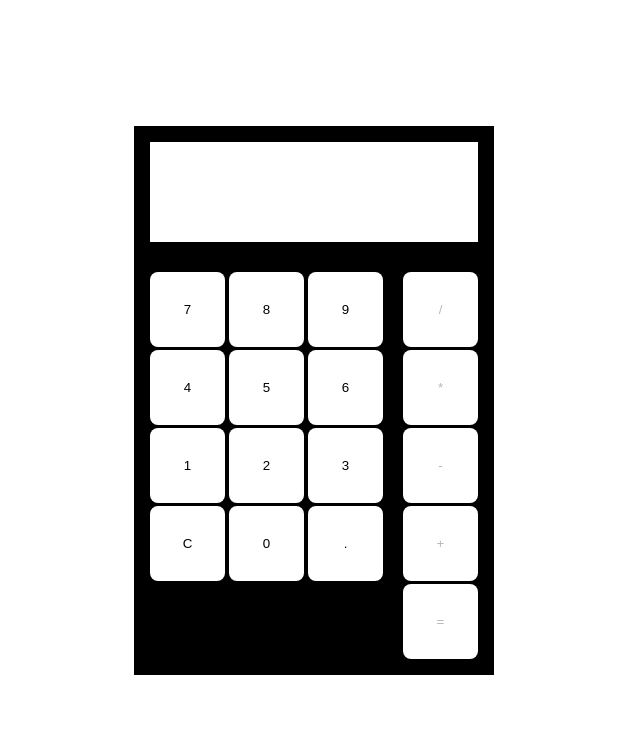
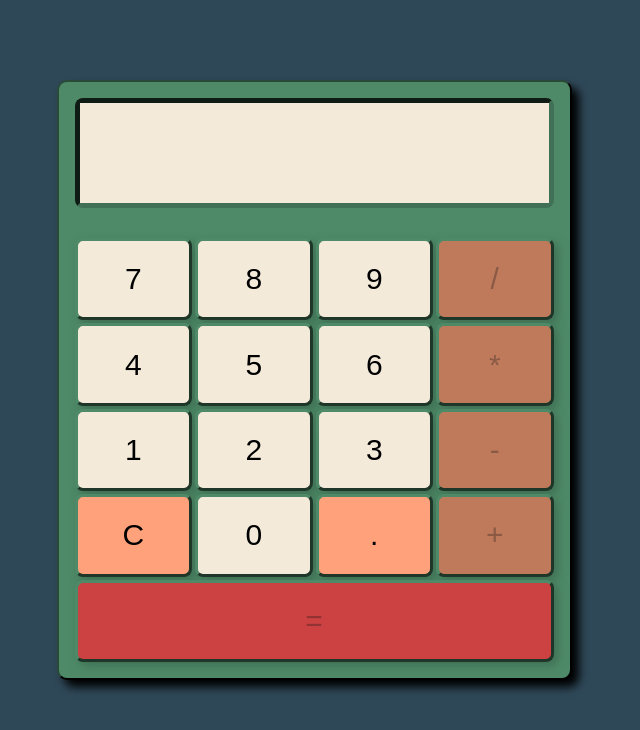
Before and after one commit to PotaytoDev/calculator, a plain HTML site: page index.html in a window 1280 px wide. Shown: the whole page, without its empty margins (326-966 px from the left). Drawn offline with Linux system fonts and the light colour scheme.

Commit message:
Modify content layout and styles of calculator

```diff
--- a/index.html
+++ b/index.html
@@ -12,40 +12,34 @@
     <div id="display-container">
       <div id="display"></div>
     </div>
-    <div id="calculator-buttons-container">
-      <div id="bottom-left-container">
-        <div id="extra-buttons-container"></div>
-        <div id="number-buttons-container">
-          <div id="number-buttons-row-1">
+
+    <div id="buttons-container">
+      <div id="buttons-row-1" class="button-row">
         <button id="button-7" class="number-button">7</button>
         <button id="button-8" class="number-button">8</button>
         <button id="button-9" class="number-button">9</button>
+        <button id="button-division" class="operator-button">/</button>
       </div>
-          <div id="number-buttons-row-2">
+      <div id="buttons-row-2" class="button-row">
         <button id="button-4" class="number-button">4</button>
         <button id="button-5" class="number-button">5</button>
         <button id="button-6" class="number-button">6</button>
+        <button id="button-multiplication" class="operator-button">*</button>
       </div>
-          <div id="number-buttons-row-3">
+      <div id="buttons-row-3" class="button-row">
         <button id="button-1" class="number-button">1</button>
         <button id="button-2" class="number-button">2</button>
         <button id="button-3" class="number-button">3</button>
+        <button id="button-subtraction" class="operator-button">-</button>
       </div>
-          <div id="number-buttons-row-4">
+      <div id="buttons-row-4" class="button-row">
         <button id="button-clear" class="not-displayable">C</button>
         <button id="button-0" class="number-button">0</button>
         <button id="button-decimal">.</button>
+        <button id="button-addition" class="operator-button">+</button>
       </div>
-        </div>
-      </div>
-      <div id="bottom-right-container">
-        <div id="operator-buttons-container">
-          <button id="button-division" class="operator-button">/</button>
-          <button id="button-multiplication" class="operator-button">*</button>
-          <button id="button-subtraction" class="operator-button">-</button>
-          <button id="button-addition" class="operator-button">+</button>
+      <div id="buttons-row-5" class="button-row">
         <button id="button-equals" class="not-displayable">=</button>
-        </div>
       </div>
     </div>
   </div>
--- a/styles.css
+++ b/styles.css
@@ -3,80 +3,127 @@
 }
 
 body {
+  font-family: 'Franklin Gothic Medium', 'Arial Narrow', Arial, sans-serif;
   display: flex;
   justify-content: center;
   align-items: center;
   margin: 0;
   padding: 0;
-  height: 100vh;
+  height: 95vh;
+  background-color: #2F4858;
 }
 
 /* Calculator Container */
 
 #calculator-container {
-  background-color: black;
+  background-color: #4E8A68;
+  border: 2px outset #2A4A38;
+  box-shadow: 7px 7px 10px black;
+  border-radius: 10px;
   padding: 16px;
   display: flex;
   flex-direction: column;
   gap: 30px;
-  max-width: 500px;
+  width: 515px;
+  height: 600px;
 }
 
 /* Display Container */
 
 #display-container {
-  height: 100px;
-  background-color: white;
+  height: 110px;
+  /* background-color: #F3EADA; */
   display: flex;
-
+  border: 5px inset #407055;
+  border-radius: 8px;
 }
 
 #display {
+  background-color: #F3EADA;
   display: flex;
   font-size: 100px;
   justify-content: flex-end;
   align-items: center;
   flex: 1;
+  padding: 10px;
 }
 
-/* Calculator Buttons Container */
+/* Buttons Container */
 
-#calculator-buttons-container {
-  display: flex;
-  flex: 1;
-  gap: 20px;
-}
-
-/* Bottom Left Container */
-
-#bottom-left-container {
-  display: flex;
-}
-
-/* Number Buttons Container */
-
-#number-buttons-container {
+#buttons-container {
   display: flex;
   flex-direction: column;
   gap: 3px;
-  flex: 1
+  flex: 1;
 }
 
-/* Operator Buttons Container */
+/* Button Rows */
 
-#operator-buttons-container {
+.button-row {
   display: flex;
-  flex-direction: column;
+  flex: 1;
   gap: 3px;
 }
 
 /* Buttons */
 
 button {
-  height: 75px;
-  width: 75px;
-  background-color: white;
+  flex: 1;
   border: none;
   border-radius: 8px;
   padding: 12px;
+  font-size: 30px;
+  border: 3px outset #4E8A68;
+  box-shadow: 4px 4px 10px #407055;
 }
+
+.number-button {
+  background-color: #F3EADA;
+}
+
+.number-button:hover {
+  background-color: #FFF6E6;
+}
+
+.number-button:active {
+  background-color: #D9D1C3;
+}
+
+.operator-button,
+#button-clear,
+#button-decimal {
+  background-color: #FFA17A;
+}
+
+.operator-button:hover,
+#button-clear:hover,
+#button-decimal:hover {
+  background-color: #FFAF8C;
+}
+
+.operator-button:disabled,
+#button-decimal:disabled {
+  background-color: #BF7A5C;
+}
+
+.operator-button:active,
+#button-clear:active,
+#button-decimal:active {
+  background-color: #E6926E;
+}
+
+#button-equals {
+  background-color: #FF5252;
+}
+
+#button-equals:hover {
+  background-color: #FF6B6B;
+}
+
+#button-equals:disabled {
+  background-color: #CC4141;
+}
+
+#button-equals:active {
+  background-color: #E64949;
+}
```
Lines whose indentation alone changed are shown as unchanged.
